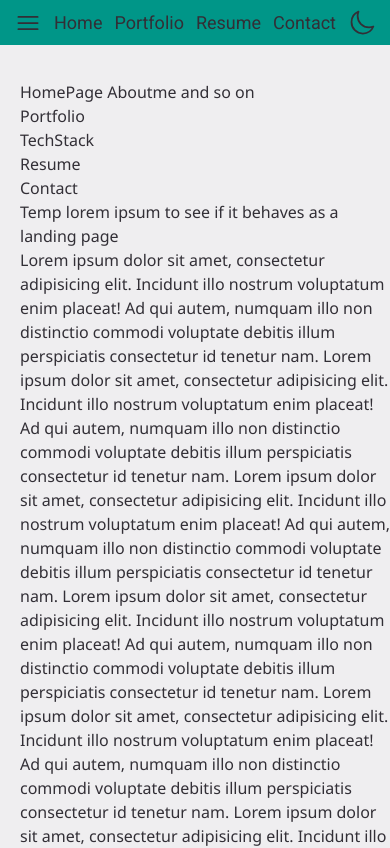
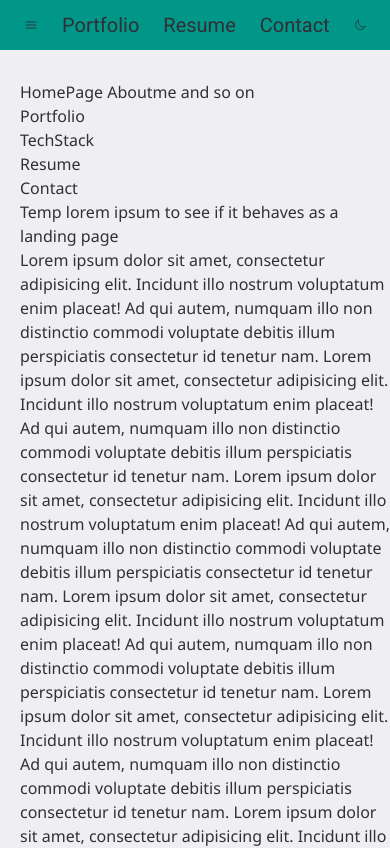
Before and after one commit to marsi107/MyPersonalWebsite, a Next.js app in the folder portfolio/: page / in a window 390 px wide. Shown: the top 848 px of the page. Built offline with nearby package versions, Linux system fonts and the light colour scheme.

Commit message:
Make navbar responsive for phones

```diff
--- a/portfolio/app/components/NavBar.tsx
+++ b/portfolio/app/components/NavBar.tsx
@@ -3,17 +3,17 @@ import { MoonIcon, Bars3Icon } from '@heroicons/react/24/outline'
 
 const NavBar = () => {
     return (
-        <header className="absolute items-center h-[45px] w-screen flex bg-defColors-second dark:bg-defColors-second_dark font-rob">
+        <header className="absolute items-center h-[50px] w-screen flex bg-defColors-second dark:bg-defColors-second_dark font-rob">
             <div className="grow"></div>
-            <Bars3Icon className="h-7 pl-3 lg:hidden" />
-            <div className="flex pl-3 space-x-3 text-lg lg:space-x-12 lg:text-2xl">
-                <div>Home</div>
+            <Bars3Icon className="h-8 pl-6 lg:hidden" />
+            <div className="flex space-x-6 text-xl lg:space-x-12 lg:text-2xl">
+                <div className="max-sm:hidden">Home</div>
                 <div>Portfolio</div>
                 <div className="max-lg:hidden">Tech Stack</div>
                 <div>Resume</div>
                 <div>Contact</div>
             </div>
-            <MoonIcon className="h-7 pl-3 pr-3 lg:h-10 lg:pl-6" />
+            <MoonIcon className="h-7 pl-6 pr-6 lg:h-10 lg:pl-6" />
             <div className="grow"></div>
         </header>
     )
```
